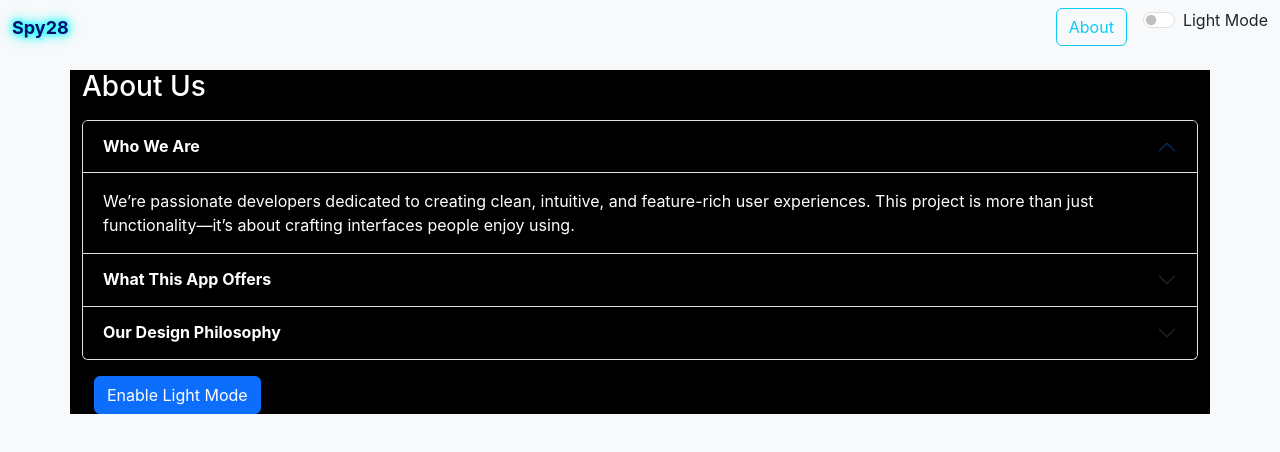
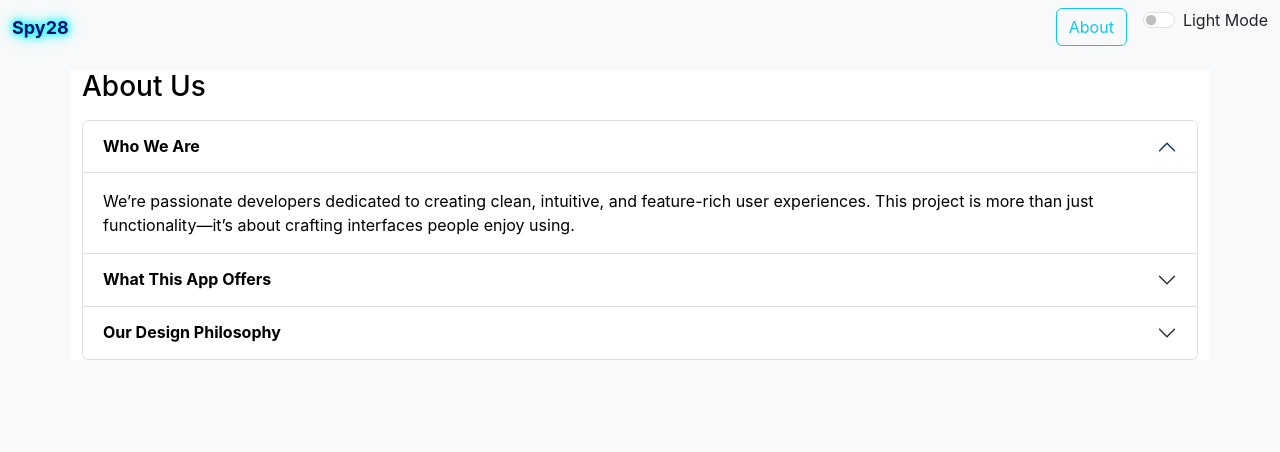
Before and after one commit to Souvik-Hota/Text-Editor, a React (Create React App) app: page /about in a window 1280 px wide. Shown: the top 452 px of the page. Built offline with nearby package versions, Linux system fonts and the light colour scheme.

Commit message:
Update: grammar fix, layout tweaks, alert styling

```diff
--- a/src/components/About.js
+++ b/src/components/About.js
@@ -3,28 +3,11 @@ import React, { useState } from 'react'
 export default function About() {
 
     const[myStyle,setMyStyle] = useState({
-        color:'white',
-        backgroundColor:'black'
+        color:'black',
+        backgroundColor:'white'
     })
-    const [btntext, setBtnText] = useState("Enable Light Mode")
-   const  toggleStyle = ()=>{
-        if(myStyle.color === 'white'){
-            setMyStyle({
-                color: 'black',
-                backgroundColor: 'white',
-                border: '1px solid black'
-            })
-            setBtnText("Enable Dark Mode");
-        }
-        else{
-            setMyStyle({
-                color: 'white',
-                backgroundColor: 'black',
-                border: '1px solid white'
-            })
-             setBtnText("Enable Dark Mode");
-        }
-    }
+
+
 
   return (
     <div className="container" style={myStyle}>
@@ -67,9 +50,7 @@ export default function About() {
             </div>
         </div>
         </div>
-        <div className="container my-3">
-           <button onClick={toggleStyle} type="button" className="btn btn-primary">{btntext}</button>
-        </div>
+
 
 </div>
   )
--- a/src/components/TextForm.js
+++ b/src/components/TextForm.js
@@ -95,25 +95,25 @@ export default function TextForm({ darkMode, showAlert }) {
 
             <div className="row g-2 mb-3">
               <div className="col-6 col-md-3">
-                <button className="btn btn-primary w-100" onClick={handleUpClick}>Uppercase</button>
+                <button disabled={text.length===0} className="btn btn-primary w-100" onClick={handleUpClick}>Uppercase</button>
               </div>
               <div className="col-6 col-md-3">
-                <button className="btn btn-primary w-100" onClick={handleLoClick}>Lowercase</button>
+                <button disabled={text.length===0} className="btn btn-primary w-100" onClick={handleLoClick}>Lowercase</button>
               </div>
               <div className="col-6 col-md-3">
-                <button className="btn btn-primary w-100" onClick={handleCopy}>Copy</button>
+                <button disabled={text.length===0} className="btn btn-primary w-100" onClick={handleCopy}>Copy</button>
               </div>
               <div className="col-6 col-md-3">
-                <button className="btn btn-primary w-100" onClick={handleExtraSpaces}>Remove Spaces</button>
+                <button disabled={text.length===0} className="btn btn-primary w-100" onClick={handleExtraSpaces}>Remove Spaces</button>
               </div>
               <div className="col-6 col-md-3">
-                <button className="btn btn-primary w-100" onClick={handleSummarizeText}>Summarize</button>
+                <button disabled={text.length===0} className="btn btn-primary w-100" onClick={handleSummarizeText}>Summarize</button>
               </div>
               <div className="col-6 col-md-3">
-                <button className="btn btn-secondary w-100" onClick={handleClearClick}>Clear</button>
+                <button disabled={text.length===0} className="btn btn-secondary w-100" onClick={handleClearClick}>Clear</button>
               </div>
               <div className="col-12 col-md-6">
-                <button className="btn btn-success w-100" onClick={handleCorrection}>Correct Grammar</button>
+                <button disabled={text.length===0} className="btn btn-success w-100" onClick={handleCorrection}>Correct Grammar</button>
               </div>
             </div>
           </div>
@@ -125,9 +125,9 @@ export default function TextForm({ darkMode, showAlert }) {
           <div className="col-12 col-md-10 mx-auto">
             <h3>Your Text Summary</h3>
             <p>{text.split(" ").filter((element) =>{return element.length!==0}).length} words and {text.length} characters</p>
-            <p>{(0.008 * text.trim().split(/\s+/).length).toFixed(2)} Minutes read</p>
+            <p>{(0.008 * text.trim().split(/\s+/).filter((element) =>{return element.length!==0}).length).toFixed(2)} Minutes read</p>
             <h3>Preview</h3>
-            <p>{text}</p>
+            <p>{text.length>0?text:"Nothing to Preview !"}</p>
 
             {correctedText && (
               <>
```
